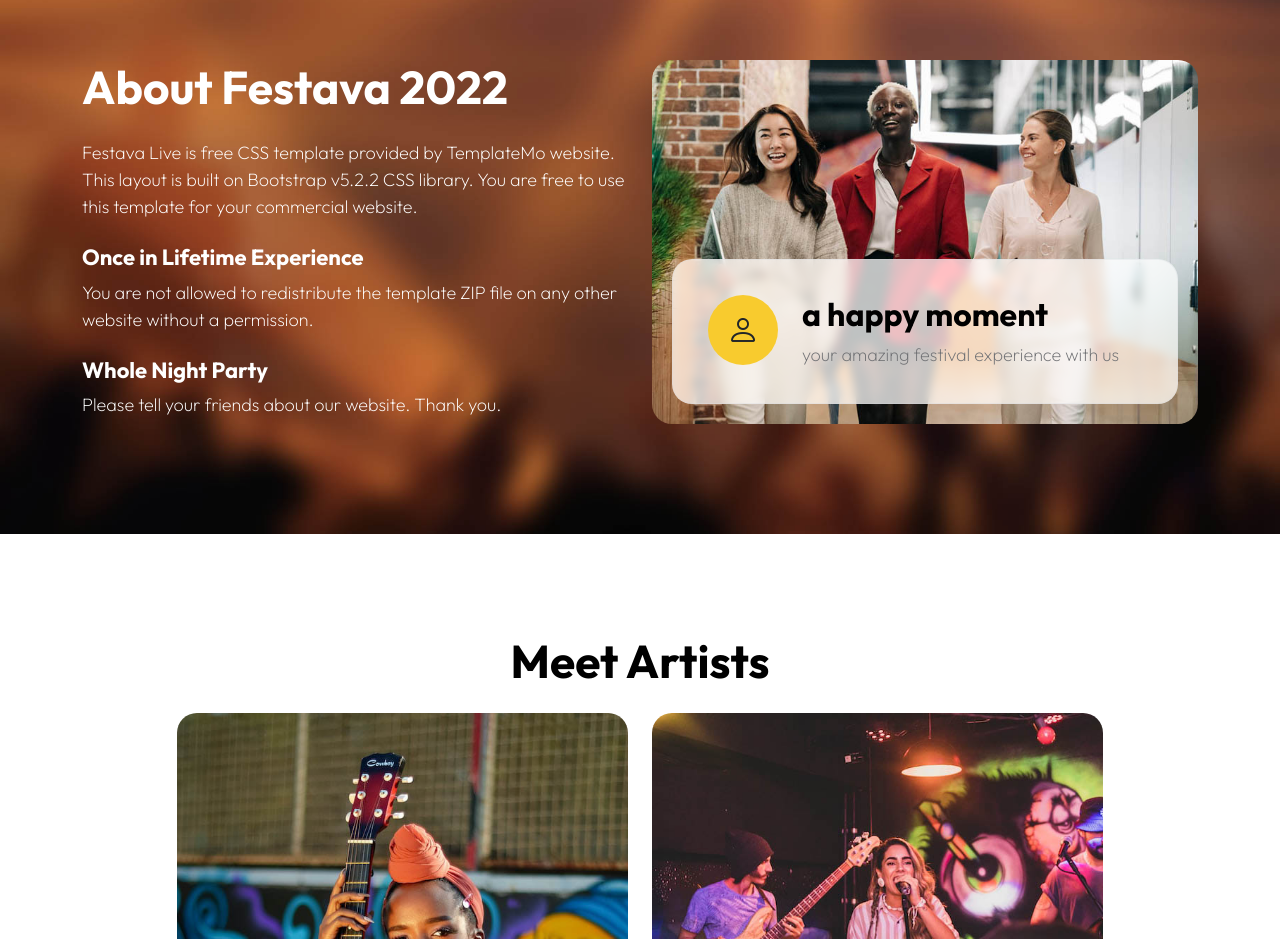
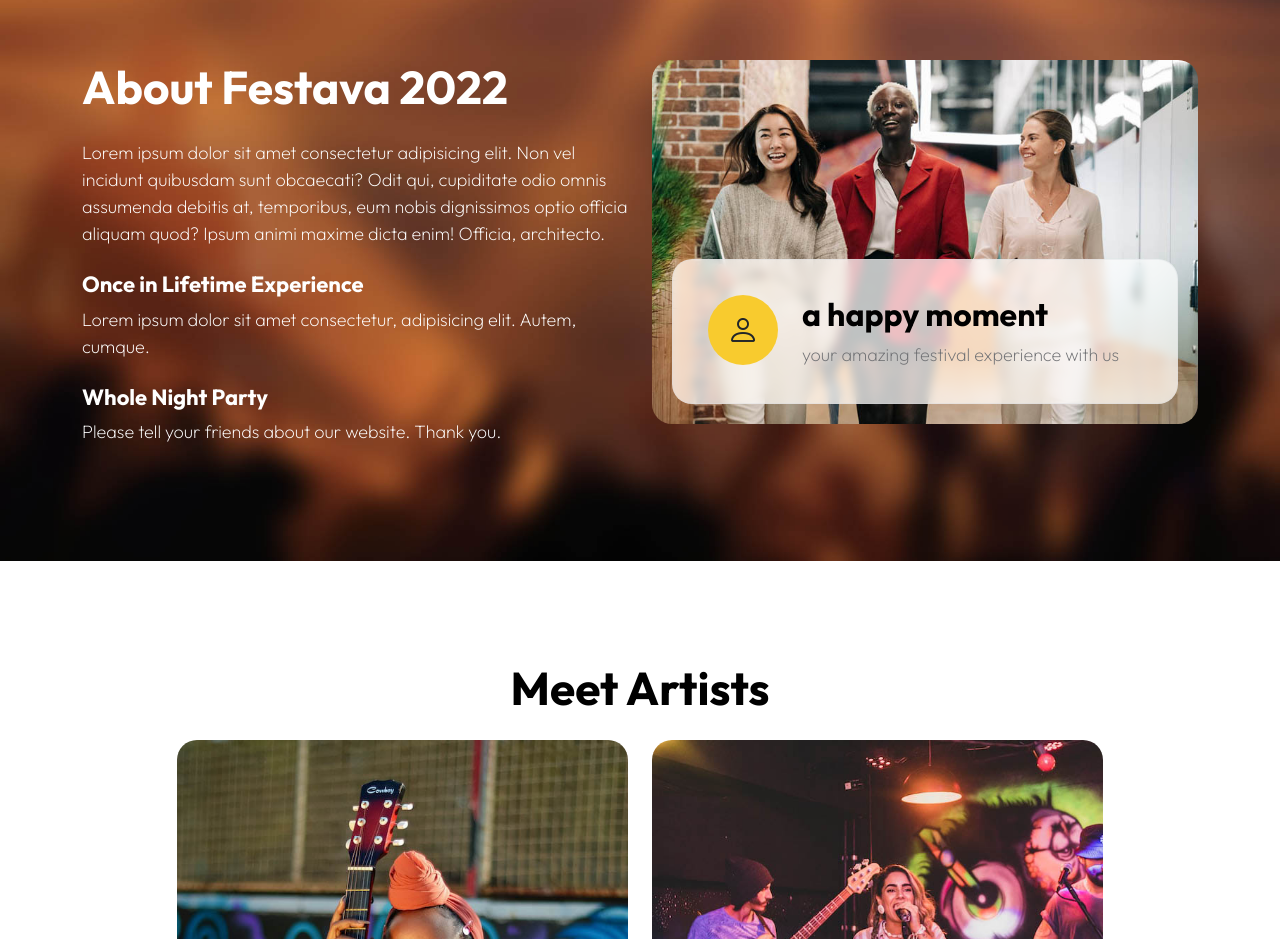
Before and after one commit to Emmanuel687/Music-Streaming, a plain HTML site: page index.html in a window 1280 px wide. Shown: the part 840-1779 px from the top of the page. Drawn offline with Linux system fonts and the light colour scheme.

Commit message:
Template Update

```diff
--- a/index.html
+++ b/index.html
@@ -170,11 +170,11 @@ https://templatemo.com/tm-583-festava-live
                             <div class="services-info">
                                 <h2 class="text-white mb-4">About Festava 2022</h2>
 
-                                <p class="text-white">Festava Live is free CSS template provided by TemplateMo website. This layout is built on Bootstrap v5.2.2 CSS library. You are free to use this template for your commercial website.</p>
+                                <p class="text-white">Lorem ipsum dolor sit amet consectetur adipisicing elit. Non vel incidunt quibusdam sunt obcaecati? Odit qui, cupiditate odio omnis assumenda debitis at, temporibus, eum nobis dignissimos optio officia aliquam quod? Ipsum animi maxime dicta enim! Officia, architecto.</p>
 
                                 <h6 class="text-white mt-4">Once in Lifetime Experience</h6>
 
-                                <p class="text-white">You are not allowed to redistribute the template ZIP file on any other website without a permission.</p>
+                                <p class="text-white">Lorem ipsum dolor sit amet consectetur, adipisicing elit. Autem, cumque.</p>
 
                                 <h6 class="text-white mt-4">Whole Night Party</h6>
 
```
